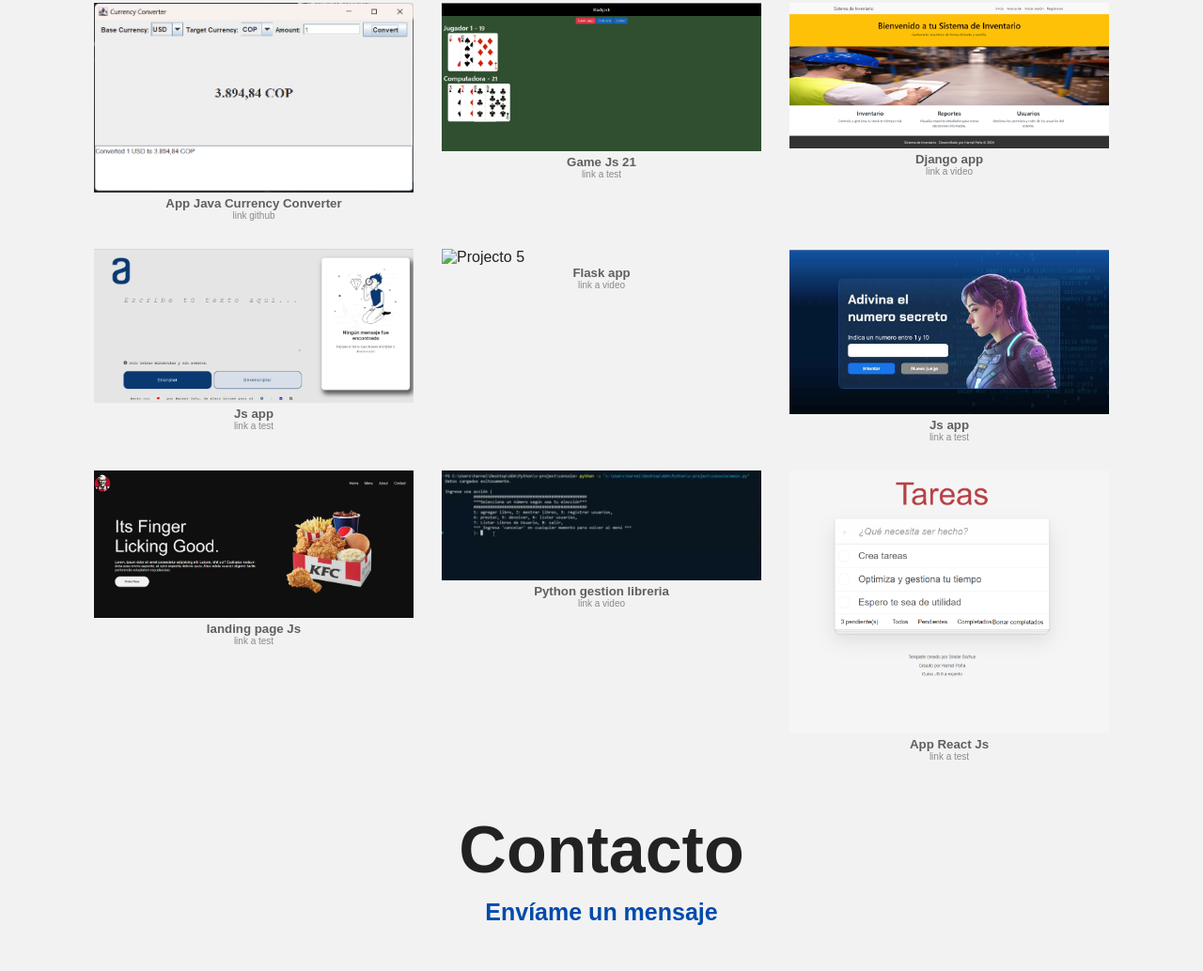
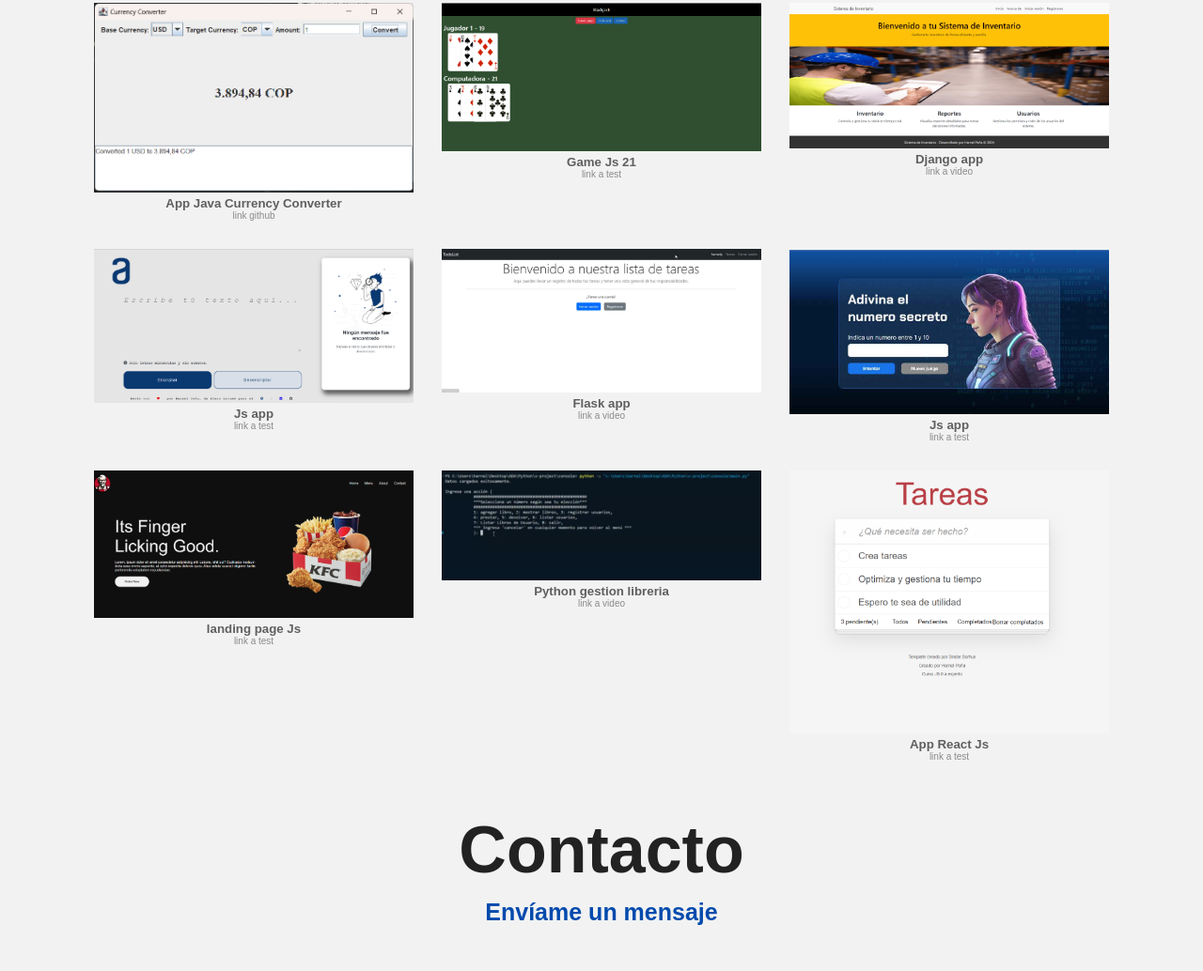
Before and after one commit to harnelp/portfolio, a plain HTML site: page index.html in a window 1280 px wide. Shown: the part 1814-2848 px from the top of the page at 94% size. Drawn offline with nearby package versions, Linux system fonts and the light colour scheme.

Commit message:
actualizando contenido

```diff
--- a/index.html
+++ b/index.html
@@ -116,7 +116,7 @@
                 </div>
             </a>
             <a target="_blank" href="https://www.youtube.com/watch?v=mFqmtn6-C6o" class="portfolio-item">
-                <img src="./assets/img/portfolio/flaskApp.jpg" alt="Projecto 5" class="portfolio-img">
+                <img src="./assets/img/portfolio/flaskApp.png" alt="Projecto 5" class="portfolio-img">
                 <div class="info-item-portfolio">
                     <h5>Flask app</h5>
                     <p>link a video</p>
```
Also changed, not shown: assets/img/portfolio/68747470733a2f2f696d672e796f75747562652e636f6d2f76692f6d46716d746e362d43366f2f6d617872657364656661756c742e6a7067.jpg (deleted), assets/img/portfolio/landingApp.png (deleted).
